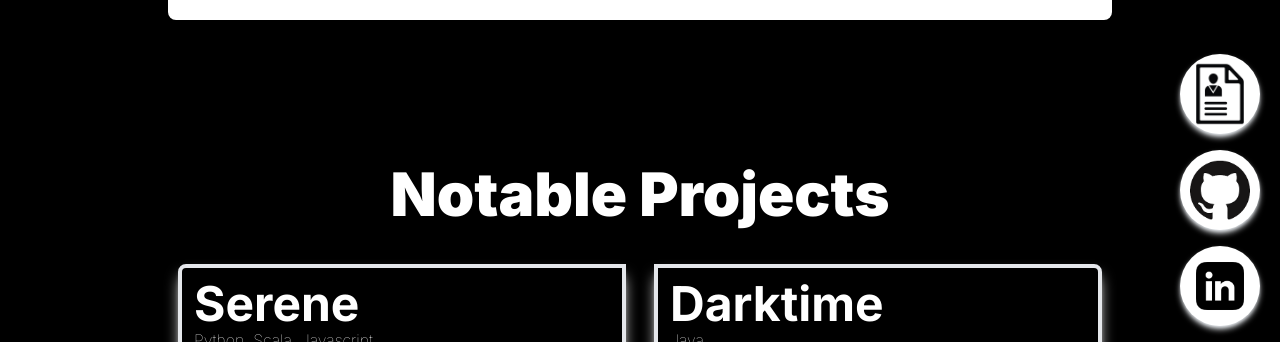
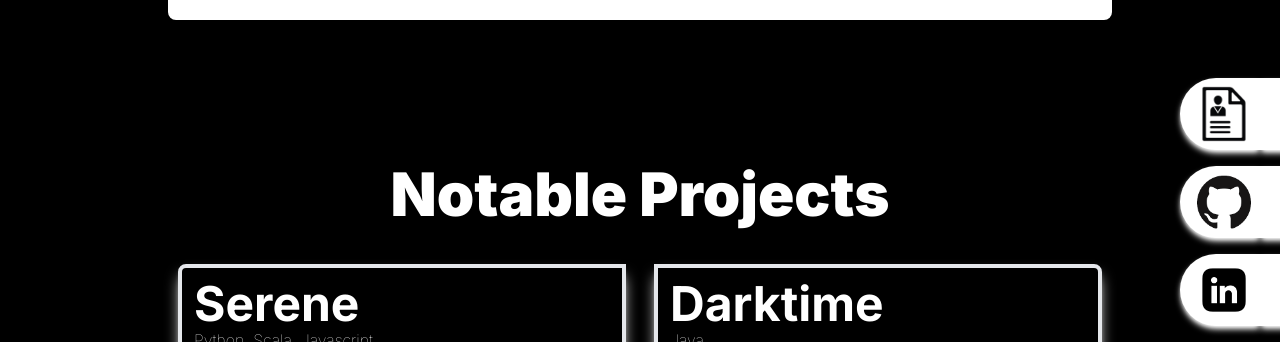
Before and after one commit to bkinaan/bkinaan.github.io, a Next.js app: page / in a window 1280 px wide. Shown: the part 458-800 px from the top of the page. Built offline with nearby package versions, Linux system fonts and the light colour scheme; a web font is replaced by a local one.

Commit message:
redid top link buttons to include label for button

```diff
--- a/package.json
+++ b/package.json
@@ -1,6 +1,6 @@
 {
   "name": "portfolio",
-  "version": "1.0.2",
+  "version": "1.1.0",
   "private": true,
   "scripts": {
     "dev": "next dev",
--- /dev/null
+++ b/src/app/components/top-button.tsx
@@ -0,0 +1,15 @@
+export default function TopButton(props: {link: string, img: string, label: string}) {
+    return (
+        <div>
+            <a href={props.link} target="_blank">
+            <button className="bg-white rounded-l-full w-20 mb-4 pl-2 max-w-md shadow-md shadow-white hover:-translate-x-24 transition duration-300 ease-in-out">
+            {/* <button className="bg-white rounded-full w-10 md:w-20 mb-4 max-w-md shadow-md shadow-white hover:translate-y-1 hover:shadow-sm hover:shadow-white transition duration-300 ease-in-out"> */}
+                <div className="flex flex-col-2">
+                    <img className='' src={props.img} alt="resume button" />
+                    <div className="bg-white rounded-r-full text-black font-ss3 font-extrabold pt-7 px-5 max-w-md shadow-md shadow-white transition duration-300 ease-in-out">{props.label}</div>
+                </div>
+            </button>
+            </a>
+        </div>
+    );
+}
--- a/src/app/components/top.tsx
+++ b/src/app/components/top.tsx
@@ -1,25 +1,13 @@
+import TopButton from "./top-button";
+
 export default function Top() {
     return(
         <div className="fixed bottom-0 right-0 z-50 pr-5 pt-5">
-            <a href="https://drive.google.com/file/d/18Z9dqORrvedFBLMUAjV9arA9NQeeEA6n/view?usp=drive_link" target="_blank">
-            {/* <button className="bg-white rounded-full w-20 mb-4 max-w-md shadow-md shadow-slate-100 hover:translate-y-2 hover:shadow-md hover:shadow-slate-100 transition duration-300 ease-in-out"> */}
-            <button className="bg-white rounded-full w-10 md:w-20 mb-4 max-w-md shadow-md shadow-slate-100 hover:translate-y-1 hover:shadow-sm hover:shadow-slate-100 transition duration-300 ease-in-out">
-                <img className='' src="assets/resume_logo.png" alt="resume button" />
-                {/* <div className="text-black pt-7">TEST</div> */}
-            </button>
-            </a>
+            <TopButton link="https://drive.google.com/file/d/18Z9dqORrvedFBLMUAjV9arA9NQeeEA6n/view?usp=drive_link" img="assets/resume_logo.png" label="Resume"/>
             <div></div>
-            <a href="https://github.com/bkinaan" target="_blank">
-            <button className="bg-white rounded-full w-10 md:w-20 mb-4 max-w-md shadow-md shadow-slate-100 hover:translate-y-1 hover:shadow-sm hover:shadow-slate-100 transition duration-300 ease-in-out">
-                <img src='assets/github_logo.png' alt="github button"></img>
-            </button>
-            </a>
+            <TopButton link="https://github.com/bkinaan" img="assets/github_logo.png" label="GitHub"/>
             <div></div>
-            <a href="https://linkedin.com/in/brandonkinaan" target="_blank">
-            <button className="bg-white rounded-full w-10 md:w-20 mb-4 max-w-md shadow-md shadow-slate-100 hover:translate-y-1 hover:shadow-sm hover:shadow-slate-100 transition duration-300 ease-in-out">
-            <img src='assets/linkedin_logo.png' alt="linkedin button"></img>
-            </button>
-            </a>
+            <TopButton link="https://linkedin.com/in/brandonkinaan" img="assets/linkedin_logo.png" label="Linkedin"/>
         </div>
     );
 }
```
